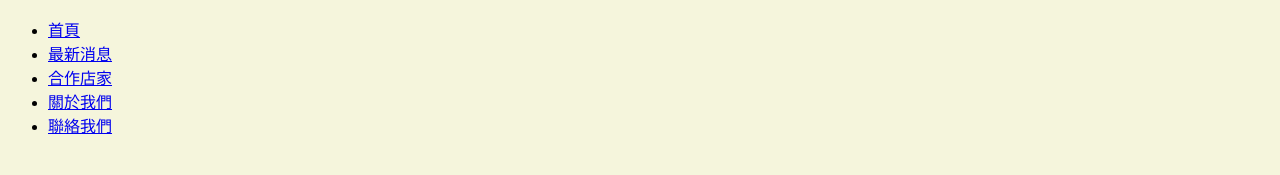
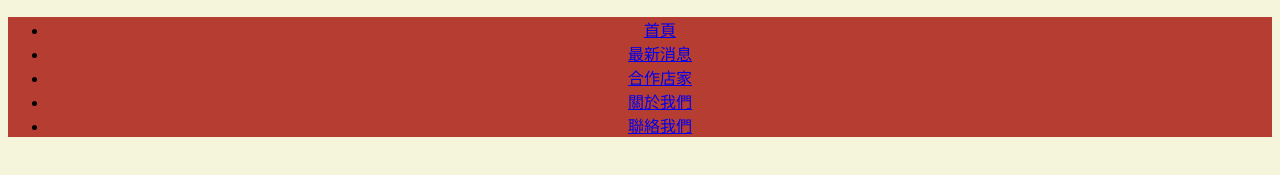
Before and after one commit to JKC1228/05-01, a plain HTML site: page 05-01/index.html in a window 1280 px wide. Shown: the part 27-202 px from the top of the page. Drawn offline with Linux system fonts and the light colour scheme.

Commit message:
Update style.css

```diff
--- a/05-01/css/style.css
+++ b/05-01/css/style.css
@@ -19,6 +19,10 @@
 	#logo{
 		height:250px;
 	}
+	nav{
+		background-color: #B63D32;
+		text-align: center;
+	}
 	</style>
 <style>
 </head>
```
